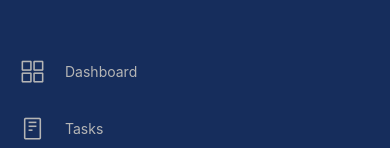
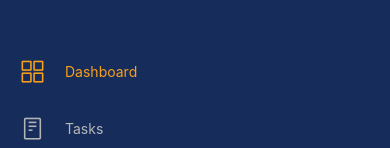
Before and after one commit to theToDoApp/theToDoApp, a React Native app: screen /Home in a window 390 px wide. Shown: the part 164-312 px from the top of the page. Built offline with nearby package versions, Linux system fonts and the light colour scheme.

Commit message:
added active color

```diff
--- a/src/assets/colors/index.ts
+++ b/src/assets/colors/index.ts
@@ -3,6 +3,7 @@ const Colors = {
   grey: '#6F6F6F',
   textGrey: '#B5B5B5',
   textGreyDark: '#48505D',
+  textYellow: '#FAA01A',
   background: '#162d5c',
 };
 
--- a/src/components/SideMenu/SideMenuList/index.style.ts
+++ b/src/components/SideMenu/SideMenuList/index.style.ts
@@ -14,6 +14,9 @@ const styles = StyleSheet.create({
     color: Colors.textGrey,
     marginLeft: 20,
   },
+  activeText: {
+    color: Colors.textYellow,
+  },
 });
 
 export default styles;
--- a/src/components/SideMenu/SideMenuList/index.tsx
+++ b/src/components/SideMenu/SideMenuList/index.tsx
@@ -6,10 +6,26 @@ import styles from './index.style';
 import {Routes, ScreenDetails} from '../../../constants/Routes';
 import {Colors} from '../../../assets';
 
-const SideMenuListItem = ({title, icon}: ScreenDetails) => (
+interface SideMenuListItemProps {
+  title: string;
+  icon: string;
+  isActive?: boolean;
+}
+
+const SideMenuListItem = ({
+  title,
+  icon,
+  isActive = false,
+}: SideMenuListItemProps) => (
   <View style={styles.listItemContainer}>
-    <VectorIcon color={Colors.textGrey} name={icon} size={25} />
-    <Text style={styles.title}>{title}</Text>
+    <VectorIcon
+      color={isActive ? Colors.textYellow : Colors.textGrey}
+      name={icon}
+      size={25}
+    />
+    <Text style={[styles.title, isActive ? styles.activeText : {}]}>
+      {title}
+    </Text>
   </View>
 );
 
@@ -21,6 +37,7 @@ const SideMenuList = () => {
           key={item.title}
           title={item.title}
           icon={item.icon}
+          isActive={item.title === 'Dashboard'}
         />
       ))}
     </View>
```
